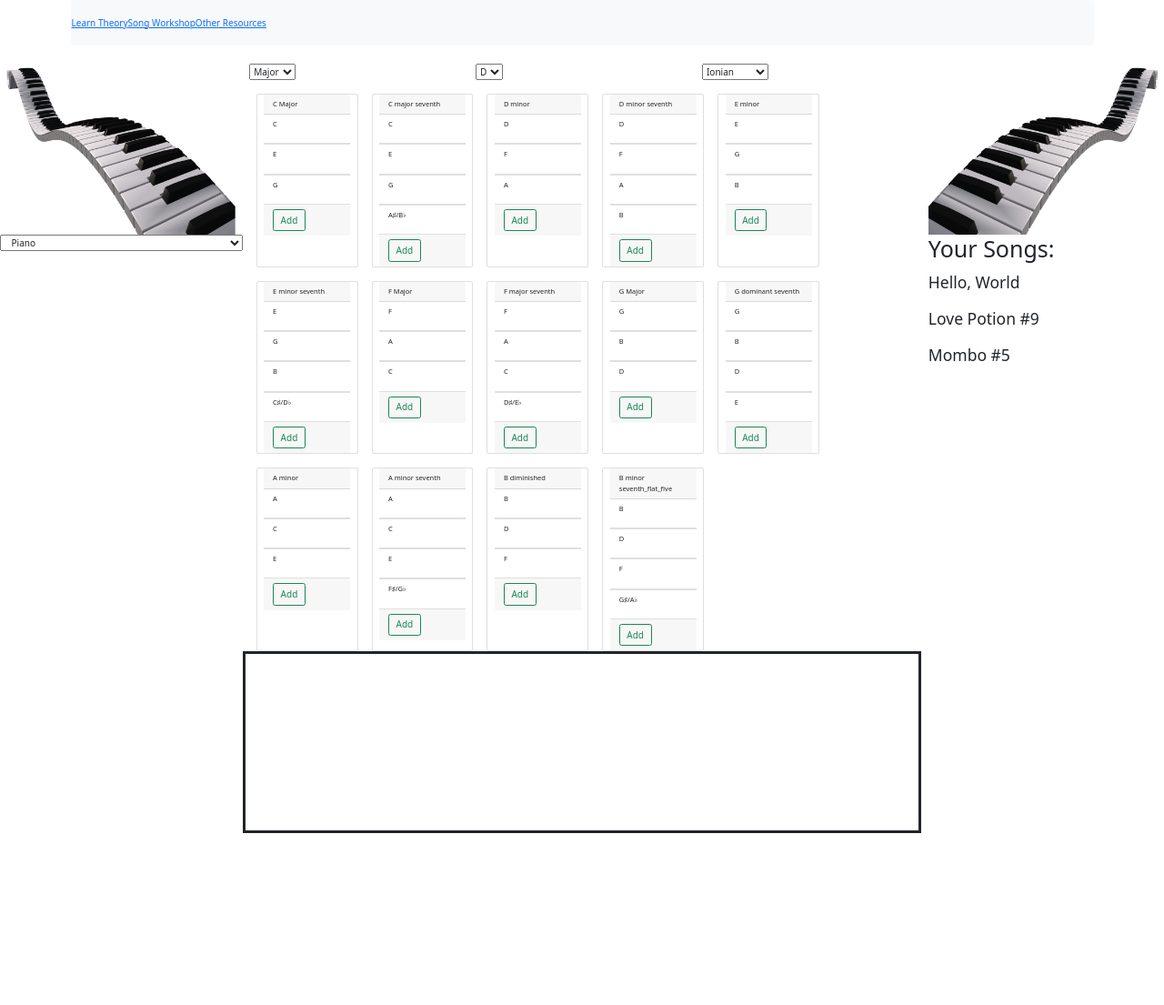
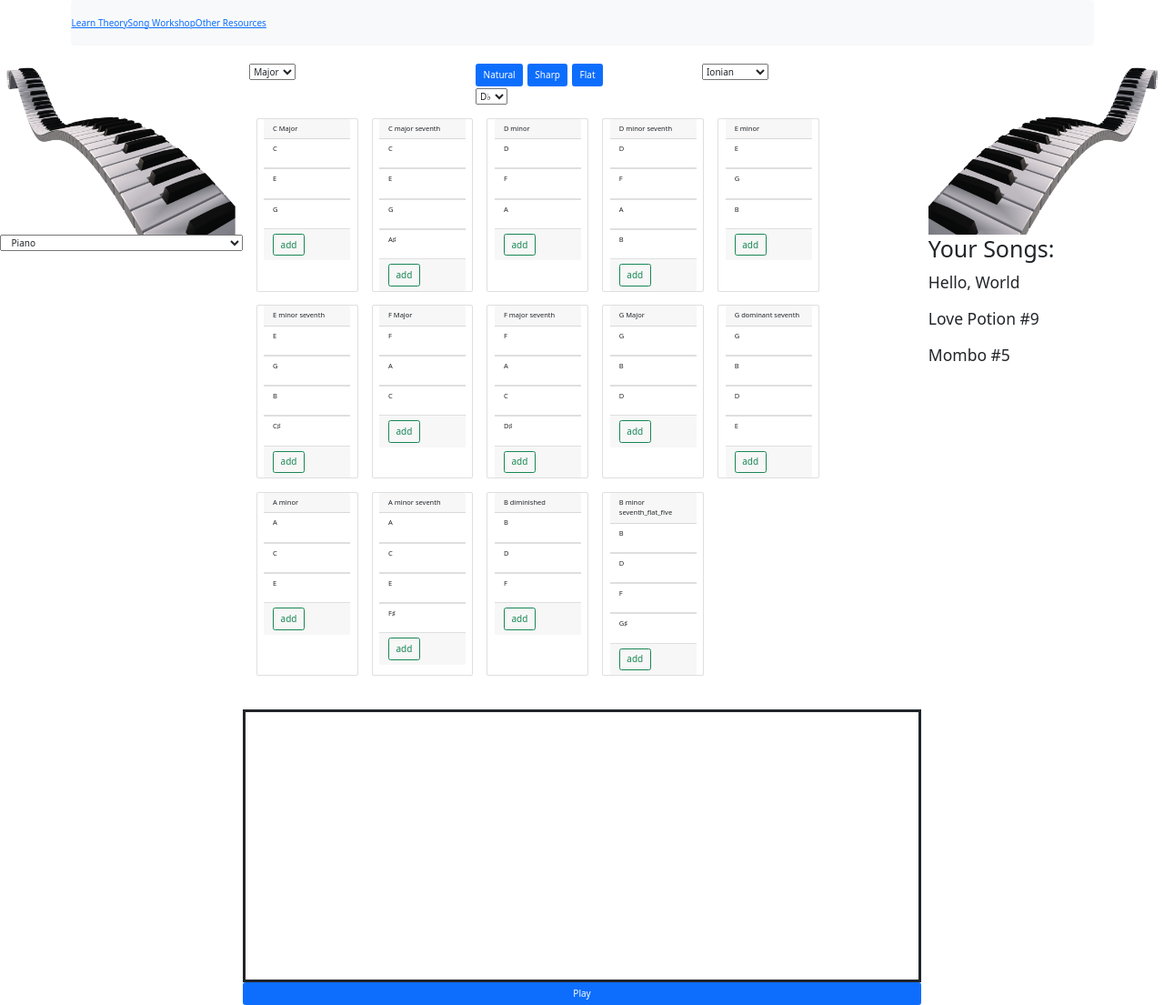
Before and after one commit to taylortreece/music-theory-coordinator, a React (Create React App) app: page / in a window 1280 px wide. Shown: the whole page at 91% size. Before the commit the page ends 916 px from the top, so only its background shows below. Built offline with nearby package versions, Linux system fonts and the light colour scheme.

Commit message:
Chords can be added to songField.

```diff
--- a/src/actions/song.js
+++ b/src/actions/song.js
@@ -1,5 +1,8 @@
+import { v4 as uuidv4 } from 'uuid'
+
 export function addChord(chord) {
-    debugger
+    chord.songChordId = uuidv4()
+
     return {
         type: "ADD_CHORD",
         chord
--- a/src/components/Chord.js
+++ b/src/components/Chord.js
@@ -1,17 +1,11 @@
 import React from 'react';
-import { connect } from 'react-redux'
 import { ListGroup } from 'react-bootstrap';
 import Card from 'react-bootstrap/Card';
 import Button from 'react-bootstrap/Button';
 import Note from './Note';
-import { addChord } from '../actions/song'
 
 
 class Chord extends React.Component {
-
-    onHandleClick = () => {
-        this.props.addChord(this.props.chord)
-    }
 
     render() {
         return (
@@ -28,16 +22,16 @@ class Chord extends React.Component {
                     {this.props.chord.notes.map(note => (
                     <ListGroup variant="flush" key={note.id}>
                         <ListGroup.Item>
-                            <Note note={note} />
+                            <Note note={note}/>
                         </ListGroup.Item>
                     </ListGroup>
                     ))}
                 <Card.Footer>
-                    <Button onClick={this.onHandleClick} variant="outline-success">Add</Button>
+                    <Button onClick={() => this.props.action(this.props.chord)} variant={this.props.variant}>{this.props.buttonAction}</Button>
                 </Card.Footer>
             </Card>
         )
     }
 }
 
-export default connect(null, { addChord })(Chord);
+export default Chord;
--- a/src/components/Chords.js
+++ b/src/components/Chords.js
@@ -1,7 +1,14 @@
 import React from 'react'
+import { connect } from 'react-redux'
+import { addChord } from '../actions/song'
 import Chord from './Chord'
+import { v4 as uuidv4 } from 'uuid'
 
 class Chords extends React.Component {
+
+    onHandleClick = (chord) => {
+        this.props.addChord(chord)
+    }
 
     render() {
         return (
@@ -10,10 +17,14 @@ class Chords extends React.Component {
                     className='chord'
                     id={chord.id}
                     key={chord.id}
-                    chord={chord}/>
+                    chord={chord}
+                    buttonAction="add"
+                    variant="outline-success"
+                    action={this.onHandleClick}
+                    />
                 ))
             )
         }
     }
 
-export default Chords;
+    export default connect(null, { addChord })(Chords);
--- a/src/components/Note.js
+++ b/src/components/Note.js
@@ -1,3 +1,4 @@
+import { connect } from 'react-redux'
 import React from 'react'
 
 class Note extends React.Component {
@@ -5,17 +6,38 @@ class Note extends React.Component {
         super();
         this.state = {
             position: 4,
-            url: ''
+            url: '.mp3'
         }
+    }
+
+    parseNoteName = (note) => {
+        const noteNames = note.name.split('/')
+        if (this.props.chosenKey.name[1] === ('♯') || this.props.chosenKey.name[1] === ('♭')) {
+            return noteNames.filter(name => (name[1] === this.props.chosenKey.name[1] || name.length === 1))[0]
+        } else {
+            return noteNames[0]
+        }
+    }
+
+    componentDidMount() {
+        this.setState({
+            url: `${this.parseNoteName(this.props.note)} + ${this.state.position}.mp3`
+        })
     }
 
     render() {
         return (
             <div>
-                <p>{this.props.note.name}</p>
+                <p>{this.parseNoteName(this.props.note)}</p>
             </div>
         )
     }
 }
 
-export default Note;
+const mapStateToProps = (state) => {
+    return {
+        chosenKey: state.keyReducer.chosenKey
+    }
+}
+
+export default connect(mapStateToProps)(Note);
--- /dev/null
+++ b/src/components/Player.js
@@ -0,0 +1,40 @@
+import React from 'react'
+import { connect } from 'react-redux'
+import Button from 'react-bootstrap/Button';
+import * as Tone from 'tone'
+
+class Player extends React.Component {
+
+    play = () => {
+
+
+        const sampler = new Tone.Sampler({
+            urls: {
+                "C4": "C4.mp3",
+                "D#4": "Ds4.mp3",
+                "F#4": "Fs4.mp3",
+                "A4": "A4.mp3",
+            },
+            release: 1,
+            baseUrl: "https://tonejs.github.io/audio/salamander/",
+        }).toDestination();
+
+        Tone.loaded().then(() => {
+            sampler.triggerAttackRelease(["Eb4", "G4", "Bb4"], 4);
+        })
+    }
+
+    render() {
+        return (
+            <Button onClick={this.play}>Play</Button>
+        )
+    }
+}
+
+const mapStateToProps = (state) => {
+    return {
+        song: state.songReducer
+    }
+}
+
+export default connect(mapStateToProps)(Player);
--- a/src/components/SongField.js
+++ b/src/components/SongField.js
@@ -3,22 +3,33 @@ import { connect } from 'react-redux'
 import Chord from './Chord'
 import { removeChord } from '../actions/song'
 
-import { v4 as uuidv4 } from 'uuid'
 
 class SongField extends React.Component {
+    onHandleClick = (chord) => {
+        this.props.removeChord(chord)
+    }
+
     render() {
         return (
             <div className="songField"
                 style={{
+                marginTop: '5%',
                 border: 'solid',
                 width: '100%',
-                height: '200px',
+                height: "auto",
+                minHeight: '300px',
                 overflow: "auto",
                 content: "",
                 display:"block"
                 }}>
                     {this.props.chords.map(chord => (
-                        <Chord key={chord.name + chord.id} id={uuidv4()}chord={chord} />
+                        <Chord
+                            key={chord.name + chord.id}
+                            chord={chord}
+                            buttonAction="remove"
+                            variant="outline-danger"
+                            action={this.onHandleClick}
+                        />
                     ))}
             </div>
         )
--- a/src/containers/SongWorkshop.js
+++ b/src/containers/SongWorkshop.js
@@ -1,13 +1,16 @@
 import React from 'react'
 import { connect } from 'react-redux'
 import { fetchKey } from '../actions/key'
+import { naturalKeyNames, sharpKeyNames, flatKeyNames } from '../data/keyNames'
 
 import Banner from '../components/Banner'
 import Selector from '../components/Selector'
 import UserSongs from '../components/UserSongs'
 import SongField from '../components/SongField'
+import Player from '../components/Player'
 import Chords from '../components/Chords'
 import Container from 'react-bootstrap/Container';
+import Button from 'react-bootstrap/Button';
 import Row from 'react-bootstrap/Row';
 import Col from 'react-bootstrap/Col';
 
@@ -21,6 +24,9 @@ class SongWorkshop extends React.Component {
                 name: "C",
             },
             instrument: 'Piano',
+            naturalKeys: naturalKeyNames,
+            sharpKeys: sharpKeyNames,
+            flatKeys: flatKeyNames,
         };
     }
 
@@ -72,10 +78,18 @@ class SongWorkshop extends React.Component {
                                 />
                             </Col>
                             <Col>
+
+                                <div style={{marginBottom: '1%'}}>
+                                    <Button value="naturalKeys" className="accidental" style={{marginRight: '2%'}}>Natural</Button>
+                                    <Button value="sharpKeys" className="accidental" style={{marginRight: '2%'}}>Sharp</Button>
+                                    <Button value="flatKeys" className="accidental" style={{marginRight: '2%'}}>Flat</Button>
+                                </div>
                                 <Selector
+                                    // style={{display: 'block', float: 'left'}}
                                     handleOnChange={this.handleKeyChange}
-                                    options={["D", "E", "F", "G", "A", "B", "C"]}
-                                    name="name" />
+                                    options={flatKeyNames}
+                                    name="name"
+                                />
                             </Col>
                             <Col>
                                 <Selector
@@ -90,6 +104,7 @@ class SongWorkshop extends React.Component {
                         </Row>
                         <Row>
                             <SongField />
+                            <Player />
                         </Row>
                     </Col>
                     <Col>
--- /dev/null
+++ b/src/data/keyNames.js
@@ -0,0 +1,25 @@
+export const naturalKeyNames = [
+    "C",
+    "D",
+    "E",
+    "F",
+    "G",
+    "A",
+    "B"
+]
+
+export const sharpKeyNames = [
+    "C♯",
+    "D♯",
+    "F♯",
+    "G♯",
+    "A♯",
+]
+
+export const flatKeyNames = [
+    "D♭",
+    "E♭",
+    "G♭",
+    "A♭",
+    "B♭"
+]
--- a/src/reducers/songReducer.js
+++ b/src/reducers/songReducer.js
@@ -3,15 +3,15 @@
 export default function songReducer(state = {
     chords: [],
 }, action) {
+    switch(action.type) {
 
-    switch(action.type) {
         case "ADD_CHORD":
-        console.log(state)
-        return state
+
+        return {...state, chords: state.chords.concat(action.chord)}
 
         case "REMOVE_CHORD":
 
-        return state
+        return {...state, chords: state.chords.filter(chord => (chord.songChordId !== action.chord.songChordId))}
 
 
     default:
```
